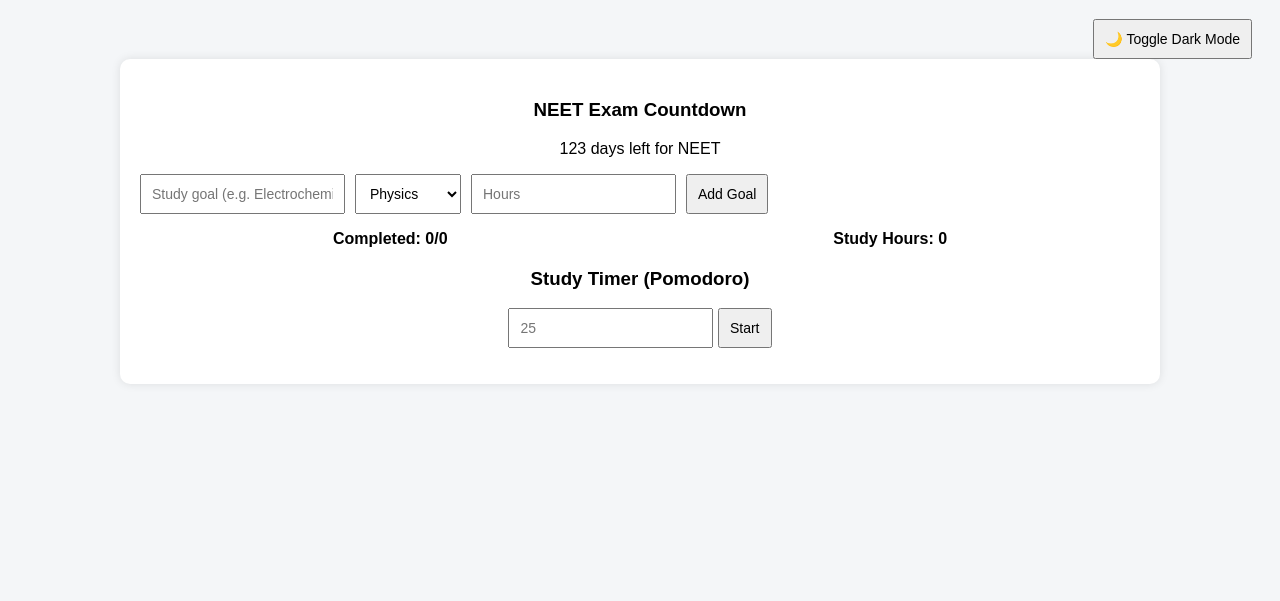
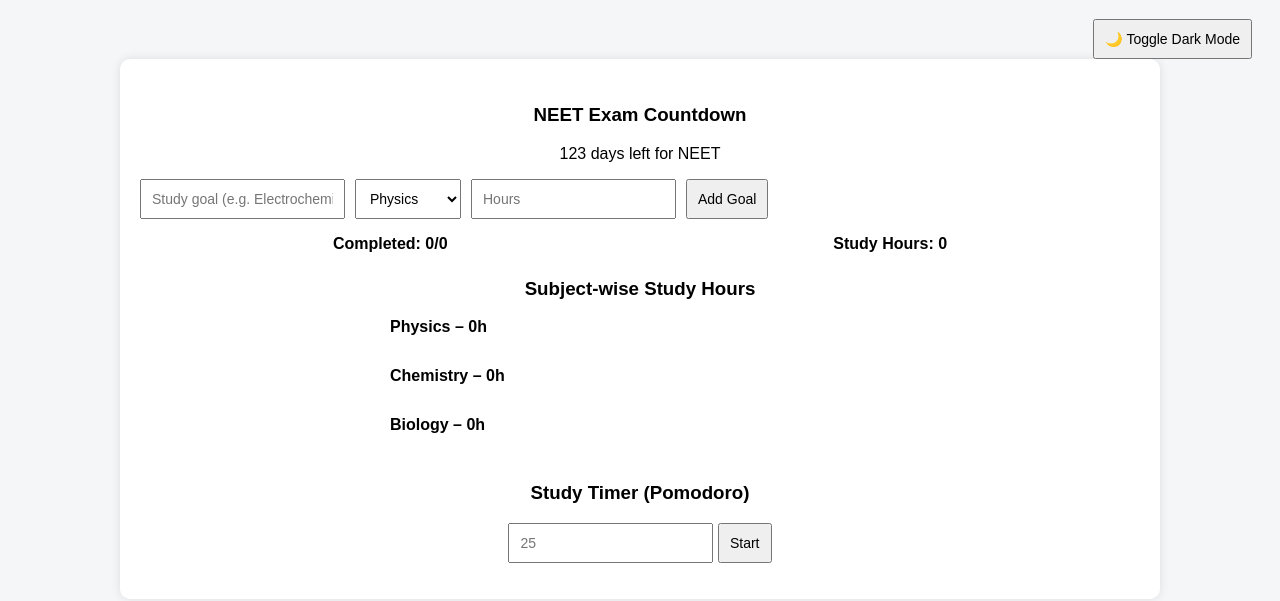
Before and after one commit to mayankrajput2682-beep/make-study-easy, a plain HTML site: page index.html in a window 1280 px wide. Shown: the part 89-690 px from the top of the page. Drawn offline with Linux system fonts and the light colour scheme.

Commit message:
Add subject-wise chart and update study hours calculation
Added a subject-wise chart to display study hours for each subject and updated the rendering logic to calculate total study hours accordingly.

```diff
--- a/index.html
+++ b/index.html
@@ -17,9 +17,15 @@
     li { display: flex; justify-content: space-between; align-items: center; padding: 8px; border-bottom: 1px solid #ccc; }
     body.dark li { border-color: #444; }
     li.completed span { text-decoration: line-through; color: #2ecc71; }
-    .stats, .top { display: flex; justify-content: space-around; margin: 15px 0; font-weight: bold; flex-wrap: wrap; }
-    .timer, .countdown { text-align: center; margin-top: 20px; }
+    .stats { display: flex; justify-content: space-around; margin: 15px 0; font-weight: bold; flex-wrap: wrap; }
+    .timer, .countdown, .chart { text-align: center; margin-top: 25px; }
     .toggle { text-align: right; }
+
+    /* Chart */
+    .bar-container { max-width: 500px; margin: auto; text-align: left; }
+    .bar-label { margin: 8px 0 3px; font-weight: bold; }
+    .bar { height: 20px; background: #3498db; border-radius: 5px; }
+    body.dark .bar { background: #9b59b6; }
   </style>
 </head>
 <body>
@@ -53,6 +59,12 @@
     <div id="time">Study Hours: 0</div>
   </div>
 
+  <!-- Subject-wise Chart -->
+  <div class="chart">
+    <h3>Subject-wise Study Hours</h3>
+    <div class="bar-container" id="chart"></div>
+  </div>
+
   <!-- Study Timer -->
   <div class="timer">
     <h3>Study Timer (Pomodoro)</h3>
@@ -78,10 +90,15 @@ function toggleDark() {
 function render() {
   const list = document.getElementById('goalList');
   list.innerHTML = '';
-  let done = 0, hours = 0;
+  let done = 0, totalHours = 0;
+  let subjects = { Physics: 0, Chemistry: 0, Biology: 0 };
 
   goals.forEach((g, i) => {
-    if (g.completed) { done++; hours += Number(g.hours); }
+    if (g.completed) {
+      done++;
+      totalHours += Number(g.hours);
+      subjects[g.subject] += Number(g.hours);
+    }
     const li = document.createElement('li');
     if (g.completed) li.classList.add('completed');
     li.innerHTML = `<span>[${g.subject}] ${g.text} (${g.hours}h)</span>
@@ -90,8 +107,29 @@ function render() {
   });
 
   progress.innerText = `Completed: ${done}/${goals.length}`;
-  time.innerText = `Study Hours: ${hours}`;
+  time.innerText = `Study Hours: ${totalHours}`;
   localStorage.setItem('neetGoals', JSON.stringify(goals));
+
+  renderChart(subjects);
+}
+
+function renderChart(subjects) {
+  const chart = document.getElementById('chart');
+  chart.innerHTML = '';
+  const max = Math.max(...Object.values(subjects), 1);
+
+  for (let sub in subjects) {
+    const label = document.createElement('div');
+    label.className = 'bar-label';
+    label.innerText = `${sub} – ${subjects[sub]}h`;
+
+    const bar = document.createElement('div');
+    bar.className = 'bar';
+    bar.style.width = (subjects[sub] / max) * 100 + '%';
+
+    chart.appendChild(label);
+    chart.appendChild(bar);
+  }
 }
 
 function addGoal() {
@@ -114,7 +152,7 @@ function startTimer() {
   }, 1000);
 }
 
-// Countdown (set NEET exam date here)
+// Countdown
 const examDate = new Date('2026-05-03');
 setInterval(() => {
   const now = new Date();
```
